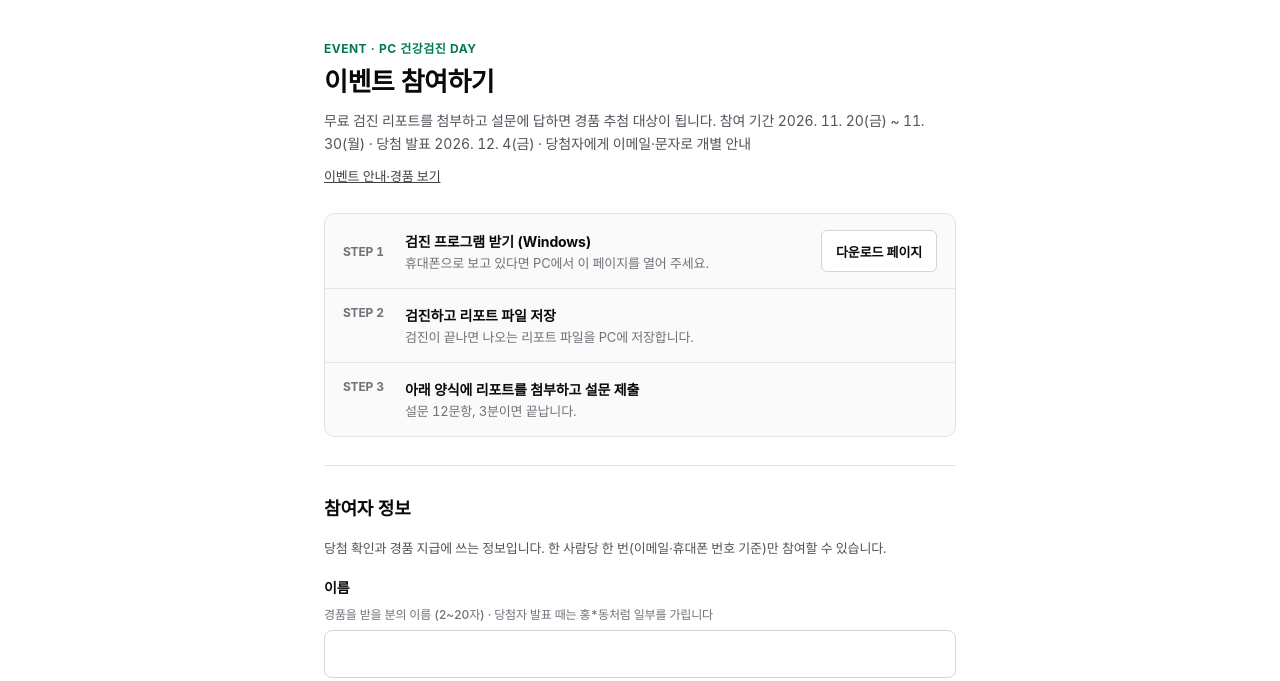
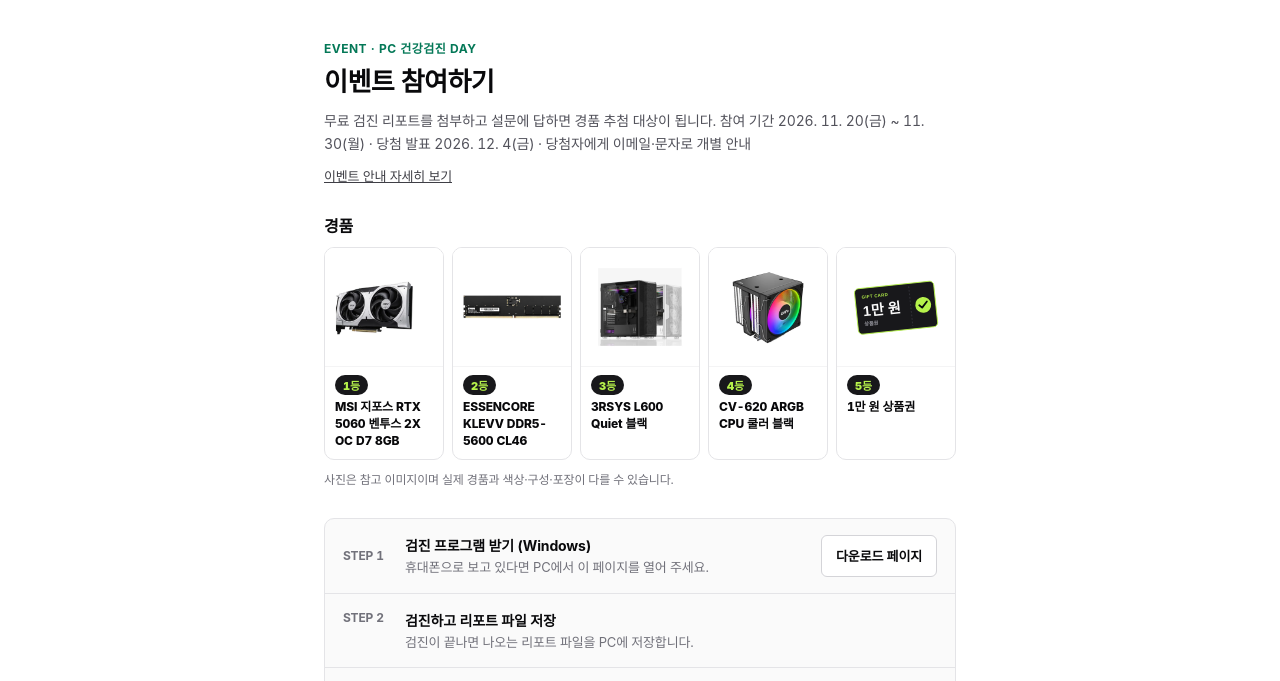
Before and after one commit to fromistarantino/comfit_web_2026, a plain HTML site: page web/join.html in a window 1280 px wide. Shown: the part 100-781 px from the top of the page. Drawn offline with Linux system fonts and the light colour scheme; a web font is replaced by a local one.

Commit message:
이벤트 참여 페이지 맨 위에 경품 1~5등 사진 추가
참여하려는 사람이 양식을 채우기 전에 경품을 바로 볼 수 있게,
이벤트 안내 페이지와 같은 경품 목록(config.js의 prizes)을 참여 페이지 위쪽에 보여 준다.
휴대폰에서는 옆으로 넘겨 보는 한 줄로 표시한다.

Co-Authored-By: Claude Opus 5.5 <noreply@anthropic.com>
Claude-Session: https://claude.ai/code/session_01511dtq9PojZqHyNvhA4uKU

```diff
--- a/mobile/mobile.css
+++ b/mobile/mobile.css
@@ -26,6 +26,10 @@
   footer nav { gap:8px !important; }
   main { padding-top:24px !important; }
 
+  /* 쓰는 화면: join — 경품 카드를 옆으로 넘겨 보기 */
+  .cf-jprizes { display:flex !important; overflow-x:auto; scroll-snap-type:x mandatory; padding-bottom:4px !important; }
+  .cf-jprizes > li { flex:0 0 132px; scroll-snap-align:start; }
+
   /* 쓰는 화면: event — 경품 카드 두 줄씩 */
   .cf-prizes { grid-template-columns:repeat(2, minmax(0, 1fr)) !important; gap:8px !important; }
 
--- a/web/join.html
+++ b/web/join.html
@@ -54,8 +54,24 @@
 <span style="font-size: 12px; font-weight: 700; letter-spacing: 0.04em; color: #047857;">EVENT · {{cfg.eventName}}</span>
 <h1 style="margin: 0; font-size: 26px; font-weight: 900; line-height: 1.25; letter-spacing: -0.02em;">이벤트 참여하기</h1>
 <p style="margin: 0; font-size: 14px; line-height: 1.7; color: #52525B;">무료 검진 리포트를 첨부하고 설문에 답하면 경품 추첨 대상이 됩니다. 참여 기간 {{cfg.eventPeriod}} · 당첨 발표 {{cfg.eventAnnounce}}</p>
-<a href="event.html" style="align-self: flex-start; font-size: 13px; text-decoration: underline; color: #3F3F46;">이벤트 안내·경품 보기</a>
+<a href="event.html" style="align-self: flex-start; font-size: 13px; text-decoration: underline; color: #3F3F46;">이벤트 안내 자세히 보기</a>
 </div>
+
+<section aria-labelledby="jprize-title" style="display: flex; flex-direction: column; gap: 10px;">
+<h2 id="jprize-title" style="margin: 0; font-size: 16px; font-weight: 800;">경품</h2>
+<ul class="cf-jprizes" style="margin: 0; padding: 0; list-style: none; display: grid; grid-template-columns: repeat(5, minmax(0, 1fr)); gap: 8px;">
+<sc-for list="{{cfg.prizes}}" as="p" hint-placeholder-count="5">
+<li style="border: 1px solid #E4E4E7; border-radius: 10px; overflow: hidden; display: flex; flex-direction: column; background: #FFFFFF; min-width: 0;">
+<sc-if value="{{p.hasImg}}" hint-placeholder-val="{{true}}"><img src="{{p.img}}" alt="{{p.rank}} 경품 {{p.name}}" width="800" height="800" style="display: block; width: 100%; height: auto; aspect-ratio: 1 / 1; object-fit: contain; background: #FFFFFF; border-bottom: 1px solid #F4F4F5;"></sc-if>
+<div style="padding: 8px 10px 10px; display: flex; flex-direction: column; gap: 4px;">
+<span style="display: flex; align-items: center; gap: 6px; flex-wrap: wrap;"><sc-if value="{{p.hasRank}}" hint-placeholder-val="{{true}}"><span style="display: inline-flex; align-items: center; height: 20px; padding: 0 8px; border-radius: 999px; background: #18181B; color: #B6F24B; font-size: 11px; font-weight: 900;">{{p.rank}}</span></sc-if><sc-if value="{{p.hasCount}}" hint-placeholder-val="{{false}}"><span style="font-size: 11px; font-weight: 700; color: #71717A;">{{p.count}}</span></sc-if></span>
+<strong style="font-size: 12px; font-weight: 800; line-height: 1.4; word-break: keep-all;">{{p.name}}</strong>
+</div>
+</li>
+</sc-for>
+</ul>
+<span style="font-size: 12px; line-height: 1.6; color: #71717A;">사진은 참고 이미지이며 실제 경품과 색상·구성·포장이 다를 수 있습니다.</span>
+</section>
 
 <ol style="margin: 0; padding: 0; list-style: none; border: 1px solid #E4E4E7; border-radius: 10px; background: #FAFAFA;">
 <li style="padding: 16px 18px; display: flex; gap: 14px; align-items: center; flex-wrap: wrap; border-bottom: 1px solid #E4E4E7;">
```
